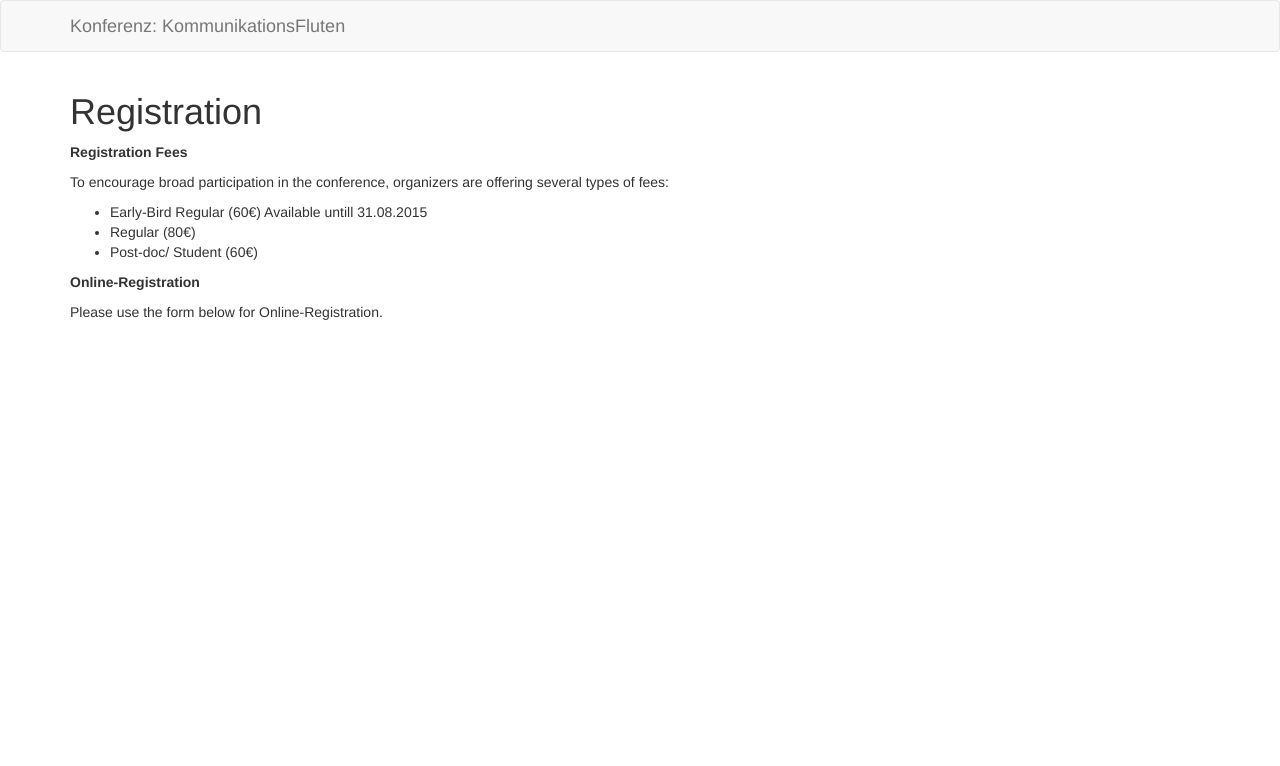
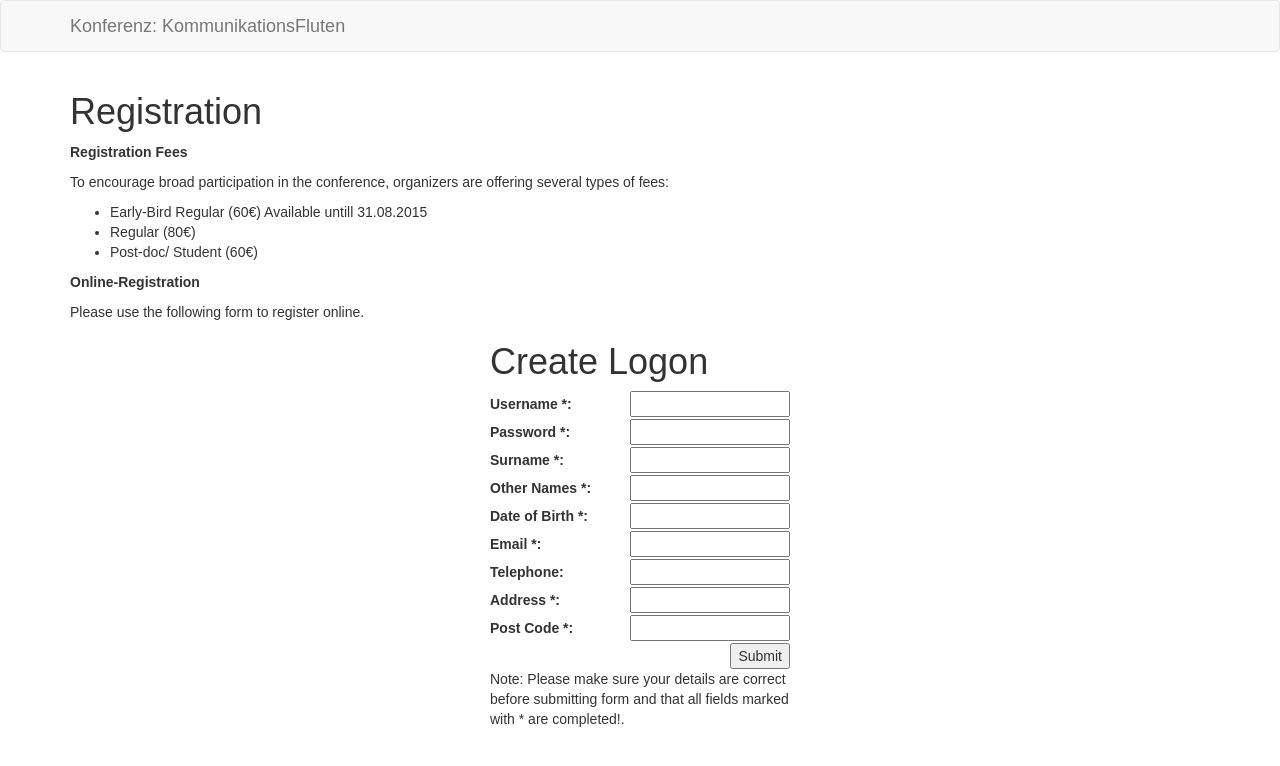
Before and after one commit to susedev/test, a Jekyll site: the page built from registration.html, in a window 1280 px wide. Shown: the top 766 px of the page. Built offline with Jekyll 4.4.1, drawn with Linux system fonts in a browser that asks for light colours.

Commit message:
Edit from JekyllCMS

```diff
--- a/registration.html
+++ b/registration.html
@@ -13,4 +13,48 @@ title: Registration
 
 <p><strong>Online-Registration</strong></p>
 
-<p>Please use the form below for Online-Registration.</p>
+<p>Please use the following form to register online.</p>
+<style type="text/css">body {font-family:Arial, Sans-Serif;}
+
+            #container {width:300px; margin:0 auto;}
+
+            /* Nicely lines up the labels. */
+            form label {display:inline-block; width:140px;}
+
+            /* You could add a class to all the input boxes instead, if you like. That would be safer, and more backwards-compatible */
+            form input[type="text"],
+            form input[type="password"],
+            form input[type="email"] {width:160px;}
+
+            form .line {clear:both;}
+            form .line.submit {text-align:right;}
+</style>
+<div id="container">
+<form>
+<h1>Create Logon</h1>
+
+<div class="line"><label for="username">Username *: </label><input id="username" type="text" /></div>
+
+<div class="line"><label for="pwd">Password *: </label><input id="pwd" type="password" /></div>
+<!-- You may want to consider adding a "confirm" password box also -->
+
+<div class="line"><label for="surname">Surname *: </label><input id="surname" type="text" /></div>
+
+<div class="line"><label for="other_names">Other Names *: </label><input id="names" type="text" /></div>
+
+<div class="line"><label for="dob">Date of Birth *: </label><input id="dob" type="text" /></div>
+
+<div class="line"><label for="email">Email *: </label><input id="email" type="email" /></div>
+<!-- Valid input types: http://www.w3schools.com/html5/html5_form_input_types.asp -->
+
+<div class="line"><label for="tel">Telephone: </label><input id="tel" type="text" /></div>
+
+<div class="line"><label for="add">Address *: </label><input id="add" type="text" /></div>
+
+<div class="line"><label for="ptc">Post Code *: </label><input id="ptc" type="text" /></div>
+
+<div class="line submit"><input type="submit" value="Submit" /></div>
+
+<p>Note: Please make sure your details are correct before submitting form and that all fields marked with * are completed!.</p>
+</form>
+</div>
```
